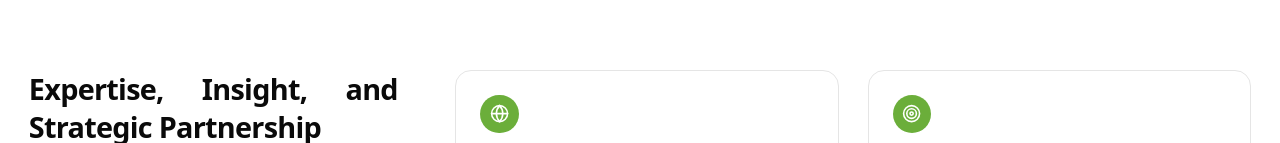
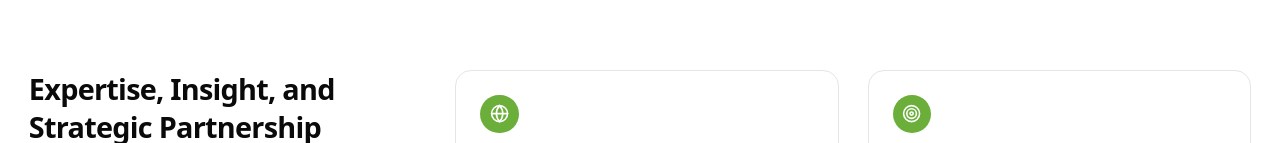
Before and after one commit to synradlabs-codespace/turnhill-frontend, a Next.js app: page / in a window 1280 px wide. Shown: the part 809-952 px from the top of the page. Built offline with nearby package versions, Linux system fonts and the light colour scheme; no server answers.

Commit message:
Fix : Text left alignment on heading

```diff
--- a/components/passionate-team-section.tsx
+++ b/components/passionate-team-section.tsx
@@ -8,7 +8,7 @@ export function PassionateTeamSection() {
             <div className="grid gap-8 md:grid-cols-3 md:gap-12">
                 {/* Heading */}
                 <div>
-                    <h2 className="text-pretty text-2xl font-semibold tracking-tight">
+                    <h2 className="text-pretty text-2xl font-semibold tracking-tight text-left">
                         Expertise, Insight, and Strategic Partnership
                     </h2>
                     <p className="mt-3 text-sm text-muted-foreground leading-relaxed">
```
